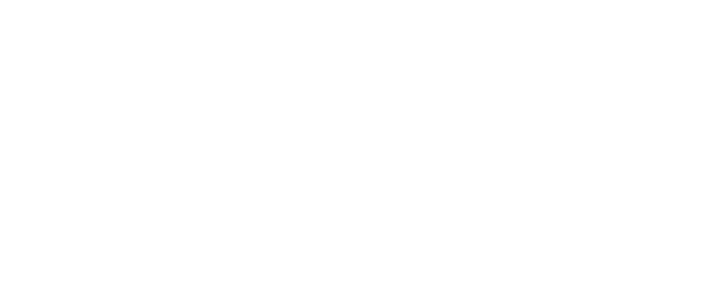
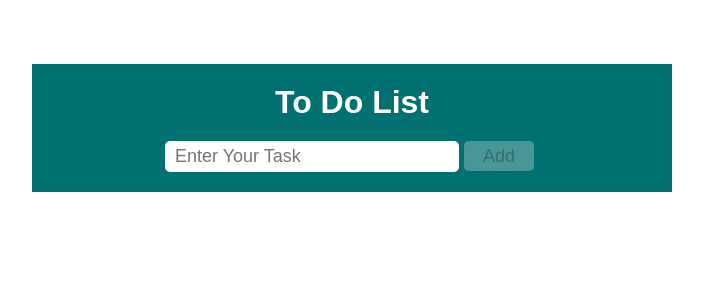
Before and after one commit to Swetasmita/reactproject-part2, a React (Vite) app: page /todolist in a window 1280 px wide. Before the commit this address had no page. Shown: the top 300 px of the page, without its empty margins (288-991 px from the left). Built offline with nearby package versions, Linux system fonts and the light colour scheme.

Commit message:
added todo list React component

```diff
--- a/src/App.jsx
+++ b/src/App.jsx
@@ -10,6 +10,7 @@
 import CountDown from "./components/countDownTimer/CountDown";
 import FAQComp from "./components/faq-component/FAQComp";
 import ProgressBar from "./components/progressBar/ProgressBar";
+import TodoList from "./components/todoList/TodoList";
 
 
 function App() {
@@ -26,6 +27,7 @@
         <Route path="/countdowntimer" element={<CountDown /> } />
         <Route path="/faqcomponent" element={<FAQComp /> } />
         <Route path="/progressbar" element={<ProgressBar /> } />
+        <Route path="/todolist" element={<TodoList /> } />
       </Routes>
     </Router>
   );
--- a/src/components/home/Home.jsx
+++ b/src/components/home/Home.jsx
@@ -33,6 +33,9 @@
       <Link to="/progressbar">
       <button>Progress Bar</button>
       </Link>
+      <Link to="/todolist">
+      <button>React Todo List</button>
+      </Link>
     </div>
   );
 };
--- /dev/null
+++ b/src/components/todoList/TodoList.jsx
@@ -0,0 +1,67 @@
+import React from 'react';
+import { useEffect, useState } from "react";
+import { FaTrash } from "react-icons/fa";
+import "./todoList.css";
+
+const TodoList = () => {
+    const [text, setText] = useState("");
+    const [todoList, setTodoList] = useState([]);
+
+    //Get user input text
+    const getInputValue = (e) => {
+      // Log the input value to the console
+      //console.log(e.target.value);
+      setText(e.target.value);
+    };
+    //Get todo list by add button click
+    const getListItem = () => {
+      //console.log(text);
+      //setTodoList(text);
+      let copyTodoList = [...todoList, text];
+      setTodoList(copyTodoList);
+      setText("");
+    };
+    //Delete Task > Return items whose index starts from 1, 2..so on
+    //index = 1. to delete particular item.but id should be 0, 1, 2 so on...
+    //return if its not matched, if it is match dont return anything
+    const deleteTask = (index) => {
+      console.log(index);
+      let filterItem = todoList.filter((item, id) => {
+        return id != index;
+      });
+      setTodoList(filterItem);
+    };
+
+    //Update todoList
+    useEffect(() => {
+      console.log(todoList);
+    }, [todoList]);
+
+    return (
+      <div className="todo-container">
+        <h1>To Do List</h1>
+        <div className="inputTask">
+          <input
+            type="text"
+            placeholder="Enter Your Task"
+            value={text}
+            onChange={getInputValue}
+          />
+          <button onClick={getListItem} disabled={!text.trim()}>Add</button>
+        </div>
+        {todoList.map((curItem, index) => {
+          return (
+            <div className="taskItem" key={index}>
+              <p>{curItem} </p>
+              <div id="deleteItem" onClick={() => deleteTask(index)}>
+                <FaTrash />
+              </div>
+            </div>
+          );
+        })}
+      </div>
+    );
+  };
+
+
+export default TodoList
--- /dev/null
+++ b/src/components/todoList/todolist.css
@@ -0,0 +1,63 @@
+.todo-container {
+  display: flex;
+  justify-content: center;
+  align-items: center;
+  flex-direction: column;
+  width: 50%;
+  margin: 0 auto;
+  background-color: rgb(1, 112, 112);
+  padding: 20px;
+  color: #000;
+  margin-top: 5%;
+}
+.todo-container h1 {
+  color: #fff;
+  margin-bottom: 20px;
+}
+.inputTask {
+  display: flex;
+  justify-content: center;
+  width: 70%;
+}
+.inputTask input {
+  width: 70%;
+  border: none;
+  outline: none;
+  font-size: 18px;
+  padding: 5px 10px;
+  border-radius: 5px;
+  color: #444444;
+}
+.inputTask button {
+  width: 70px;
+  height: 30px;
+  border: none;
+  outline: none;
+  border-radius: 5px;
+  margin: 0px 5px;
+  font-size: 18px;
+  cursor: pointer;
+}
+.taskItem {
+  display: flex;
+  justify-content: space-between;
+  align-items: center;
+  width: 60%;
+  /* border: 2px solid #ccc; */
+  margin-top: 20px;
+  padding: 5px;
+}
+.taskItem p {
+  font-size: 23px;
+  width: 70%; /* to match the width of the input field */
+  color: #fff;
+  margin: 0;
+  text-align: left;
+   }
+.taskItem #deleteItem {
+  font-size: 21px;
+  position: relative;
+  left: -9%;
+  color: #fff;
+  cursor: pointer;
+}
```
